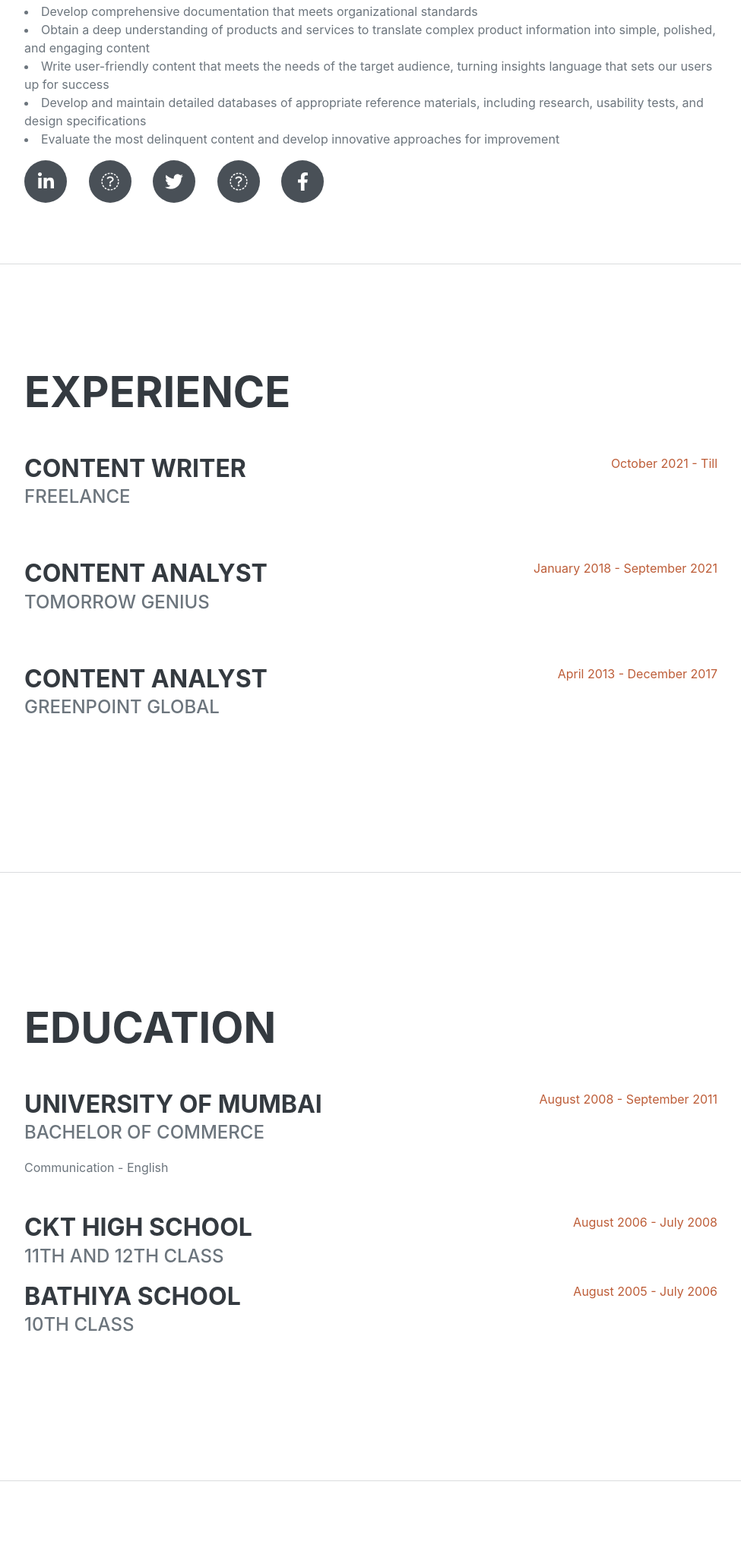
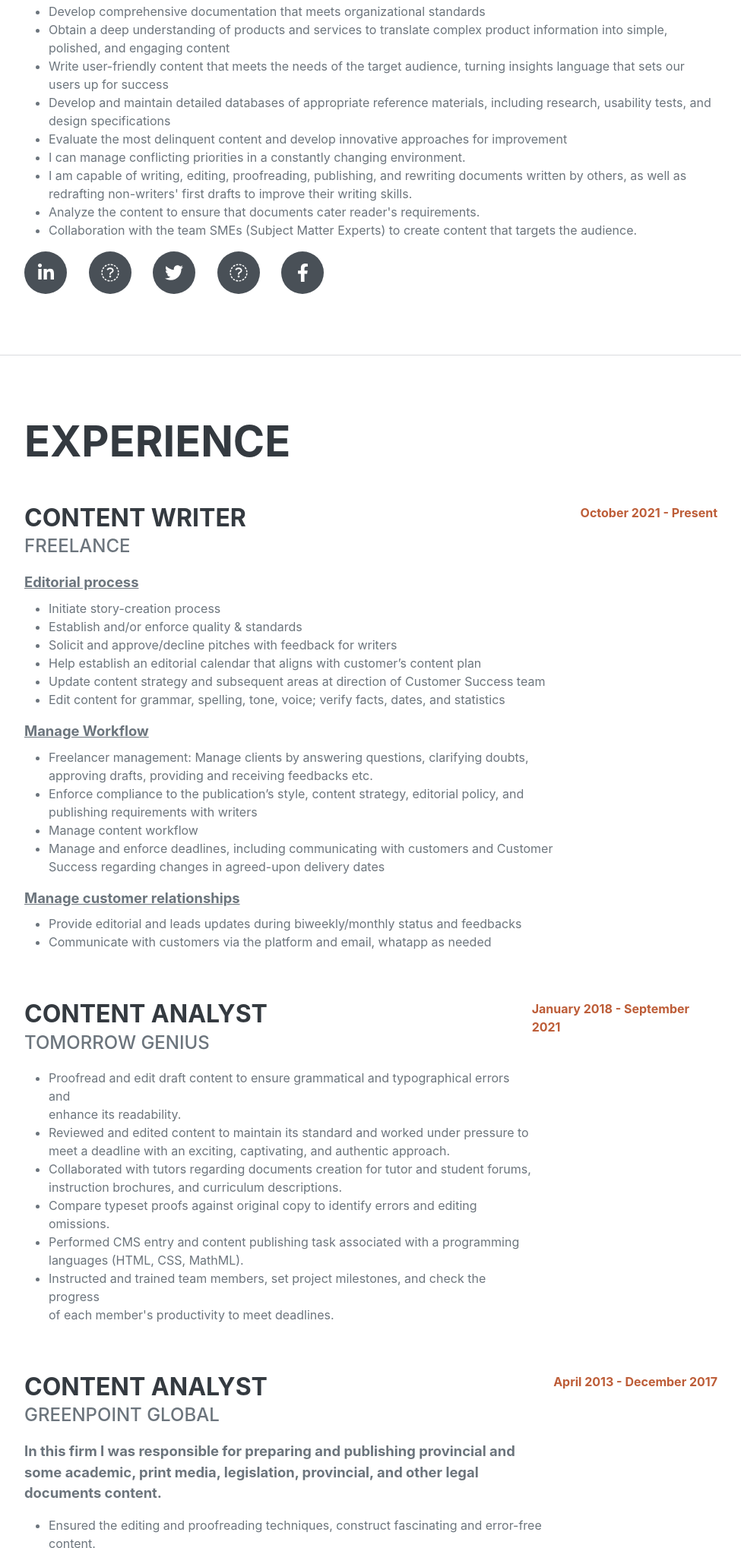
Before and after one commit to manali-anaje/manali-anaje.github.io, a plain HTML site: page index.html in a window 1280 px wide. Shown: the part 762-2800 px from the top of the page at 76% size, without its empty margins (288-1263 px from the left). Drawn offline with nearby package versions, Linux system fonts and the light colour scheme; a web font is replaced by a local one.

Commit message:
First Commit

```diff
--- a/index.html
+++ b/index.html
@@ -53,15 +53,19 @@
 in the proofreading and editing industry. Excellent reputation for resolving problems and improving
 customer satisfaction.</p>
                     <p class="lead mb-5">As an ideal candidate, I have strong experience in high-tech areas, including software/programming articles, technical documentation, and B2B copywriting for Saas and related services. I am highly proficient at analyzing complex information, and I am naturally inclined to help others gain a better understanding of things that are difficult to comprehend.</p>
-                    <p class="lead mb-5"><b>My Credentials:</b>
-                    <ol="bullet">
+                    <p class="lead mb-5"><b>My Credentials:</b></p>
+                    <ul>
   <li>Develop comprehensive documentation that meets organizational standards
 </li>
   <li>Obtain a deep understanding of products and services to translate complex product information into simple, polished, and engaging content</li>
   <li>Write user-friendly content that meets the needs of the target audience, turning insights language that sets our users up for success</li>
 <li>Develop and maintain detailed databases of appropriate reference materials, including research, usability tests, and design specifications</li>
-    <li>Evaluate the most delinquent content and develop innovative approaches for improvement</li>
-   </ol><p></p>
+<li>Evaluate the most delinquent content and develop innovative approaches for improvement</li>
+ <li>I can manage conflicting priorities in a constantly changing environment.</li>
+<li>I am capable of writing, editing, proofreading, publishing, and rewriting documents written by others, as well as redrafting non-writers' first drafts to improve their writing skills.</li>
+<li>Analyze the content to ensure that documents cater reader's requirements.</li>
+<li>Collaboration with the team SMEs (Subject Matter Experts) to create content that targets the audience.</li>
+                        </ul>
 
 
 
@@ -84,37 +88,66 @@ customer satisfaction.</p>
                         <div class="flex-grow-1">
                             <h3 class="mb-0">Content Writer</h3>
                             <div class="subheading mb-3">Freelance</div>
-                            <p>
+                            <p class="lead mb-2"><span style="text-decoration: underline;"><strong>Editorial process</strong></span></p>
+<ul>
+<li>Initiate story-creation process</li>
+<li>Establish and/or enforce quality &amp; standards</li>
+<li>Solicit and approve/decline pitches with feedback for writers</li>
+<li>Help establish an editorial calendar that aligns with customer&rsquo;s content plan</li>
+<li>Update content strategy and subsequent areas at direction of Customer Success team</li>
+<li>Edit content for grammar, spelling, tone, voice; verify facts, dates, and statistics</li>
+</ul>
+<p class="lead mb-2"><span style="text-decoration: underline;"><strong>Manage Workflow</strong></span></p>
+<ul>
+<li>Freelancer management: Manage clients by answering questions, clarifying doubts, approving drafts, providing and receiving feedbacks etc.</li>
+<li>Enforce compliance to the publication&rsquo;s style, content strategy, editorial policy, and publishing requirements with writers</li>
+<li>Manage content workflow</li>
+<li>Manage and enforce deadlines, including communicating with customers and Customer Success regarding changes in agreed-upon delivery dates
+                           </li> </ul>
+<p class="lead mb-2"><span style="text-decoration: underline;"><strong>Manage customer relationships</strong></span></p>
+                            <ul>
 
-
-
-                            </p>
+<li>Provide editorial and leads updates during biweekly/monthly status and feedbacks
+</li>
+<li>Communicate with customers via the platform and email, whatapp as needed</li>
+</ul>
                         </div>
-                        <div class="flex-shrink-0"><span class="text-primary">October 2021 - Till</span></div>
+                        <div class="flex-shrink-0"><span class="text-primary"><b>October 2021 - Present</b></span></div>
                     </div>
 
                      <div class="d-flex flex-column flex-md-row justify-content-between mb-5">
                         <div class="flex-grow-1">
                             <h3 class="mb-0">Content Analyst</h3>
                             <div class="subheading mb-3">Tomorrow Genius</div>
-                            <p>
 
+                            <ul>
+<li>Proofread and edit draft content to ensure grammatical and typographical errors and<br />enhance its readability.</li>
+<li>Reviewed and edited content to maintain its standard and worked under pressure to<br />meet a deadline with an exciting, captivating, and authentic approach.</li>
+<li>Collaborated with tutors regarding documents creation for tutor and student forums,<br />instruction brochures, and curriculum descriptions.</li>
+<li>Compare typeset proofs against original copy to identify errors and editing omissions.</li>
+<li>Performed CMS entry and content publishing task associated with a programming<br />languages (HTML, CSS, MathML).</li>
+<li>Instructed and trained team members, set project milestones, and check the progress<br />of each member's productivity to meet deadlines.</li>
+</ul>
 
-
-                            </p>
                         </div>
-                        <div class="flex-shrink-0"><span class="text-primary">January 2018 - September 2021</span></div>
+                        <div class="flex-shrink-1"><span class="text-primary"><b>January 2018 - September 2021</b></span></div>
                     </div>
                     <div class="d-flex flex-column flex-md-row justify-content-between mb-5">
                         <div class="flex-grow-1">
                             <h3 class="mb-0">Content Analyst</h3>
                             <div class="subheading mb-3">Greenpoint Global</div>
-                            <p>
 
+                            <p class="lead mb-3"><b>In this firm I was responsible for preparing and publishing provincial and some academic, print media, legislation, provincial, and other legal documents content.</b></p>
+                    <ul>
+<li>Ensured the editing and proofreading techniques, construct fascinating and error-free<br />content.</li>
+<li>Evaluated the formatting of page elements such as images, text spacing, and placement to ensure they conform to document requirements and enhance the visual<br />appearance.</li>
+<li>Provided documentation that caters to the reader&rsquo;s needs and conducts the content<br />review.</li>
+<li>Provided project support and train newbies and resolve their technical doubts.</li>
+<li>Produced standard writing citation styles: APA, Chicago, CSE, or MLA.</li>
+                            </ul>
 
-                            </p>
                         </div>
-                        <div class="flex-shrink-0"><span class="text-primary">April 2013 - December 2017</span></div>
+                        <div class="flex-shrink-0"><span class="text-primary"><b>April 2013 - December 2017</b></span></div>
                     </div>
                 </div>
             </section>
```
